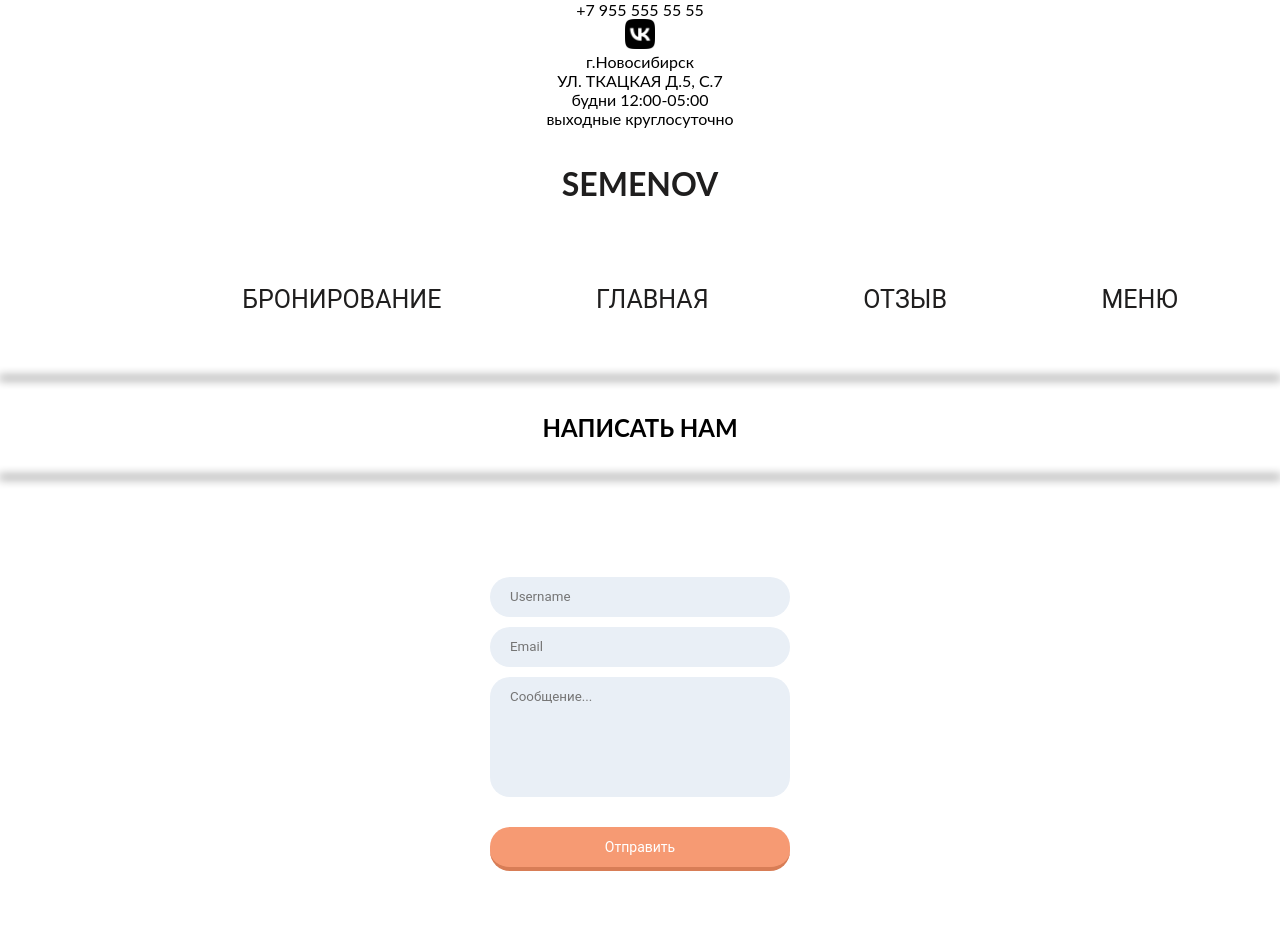
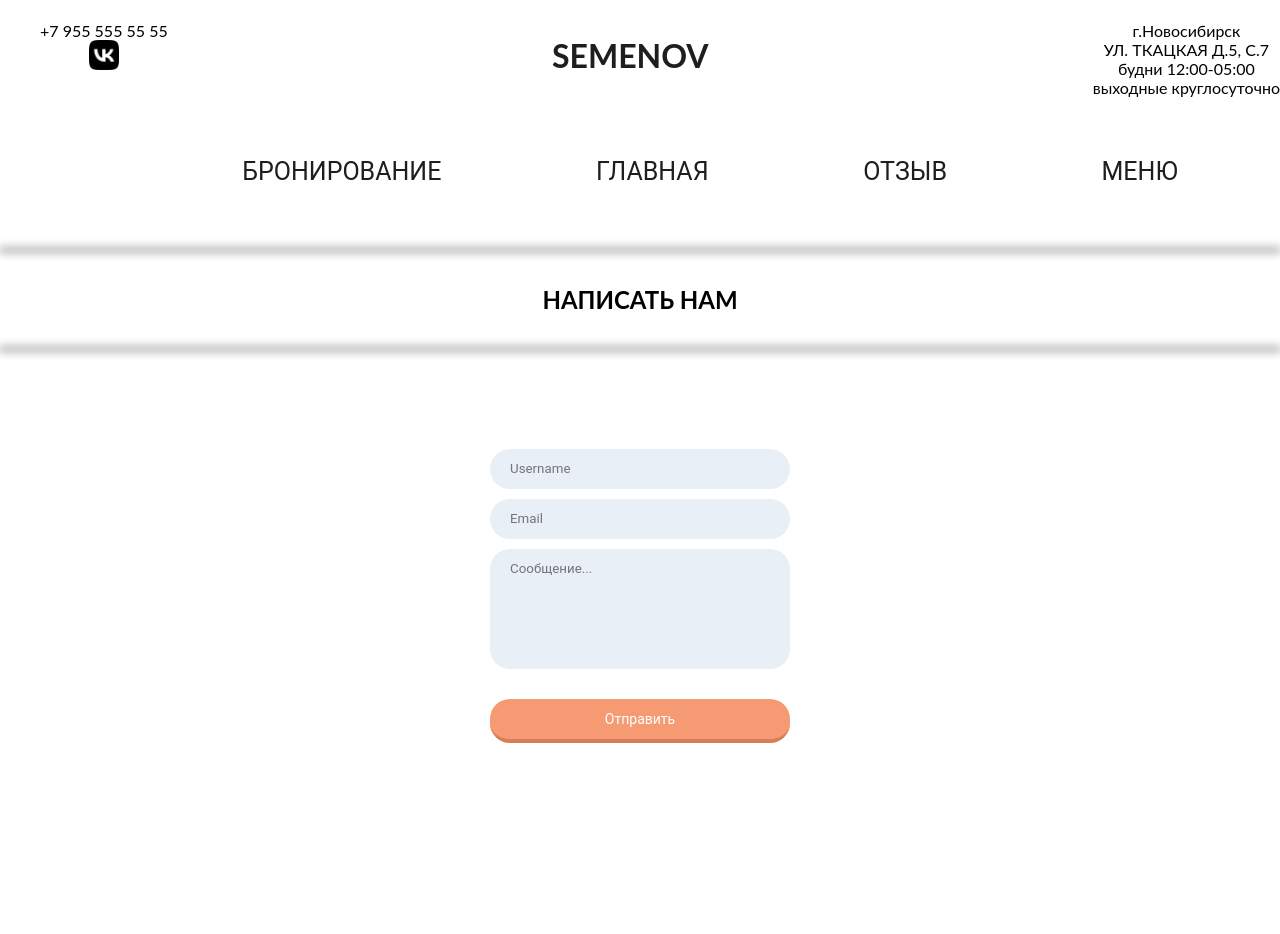
Before and after one commit to liza1811/liza181.github.io, a plain HTML site: page index2.html in a window 1280 px wide. Shown: the top 934 px of the page. Drawn offline with Linux system fonts and the light colour scheme.

Commit message:
Update style1.css

```diff
--- a/style1.css
+++ b/style1.css
@@ -356,3 +356,13 @@ body {
         font-size: 24px;
         color: #707981;
      }
+    .right{
+  float: right;
+
+  margin-right: 40x;
+}
+.left{
+  float: left;
+  margin-left: 40px;
+
+}
```
